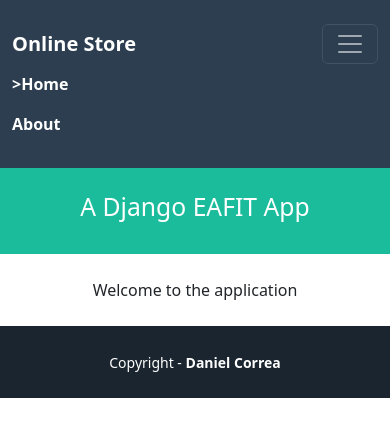
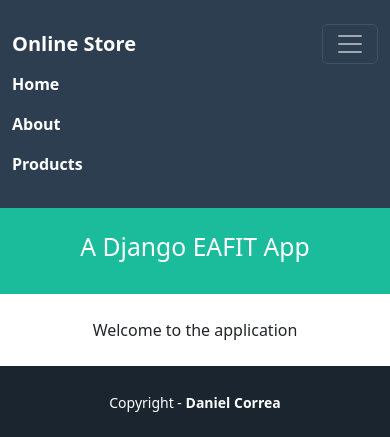
Before and after one commit to mgmedinac/Django-tutorials-Maria-Clara, a Django app: page / in a window 390 px wide, after a click that opens the changed part. Shown: the top 437 px of the page. Run offline with Django 4.2, Linux system fonts and the light colour scheme.

Commit message:
agregar vista y template para listado de productos

```diff
--- a/pages/templates/pages/base.html
+++ b/pages/templates/pages/base.html
@@ -19,8 +19,9 @@
             </button>
             <div class="collapse navbar-collapse" id="navbarNavAltMarkup">
                 <div class="navbar-nav ms-auto">
-                    <a class="nav-link active" href="{% url 'home' %}">>Home</a>
+                    <a class="nav-link active" href="{% url 'home' %}">Home</a>
                     <a class="nav-link active" href="{% url 'about' %}">About</a>
+                    <a class="nav-link active" href="{% url 'index' %}">Products</a>
                 </div>
             </div>
         </div>
--- a/pages/urls.py
+++ b/pages/urls.py
@@ -1,8 +1,10 @@
 from django.urls import path
-from .views import homePageView, aboutPageView
+from .views import homePageView, aboutPageView, productIndexView,productShowView
 
 
 urlpatterns = [
     path('', homePageView.as_view(), name='home'),
     path('about/', aboutPageView.as_view(), name='about'),
+    path('products/', productIndexView.as_view(), name='index'),
+    path('products/<str:id>', productShowView.as_view(), name='show'),
 ]
--- a/pages/views.py
+++ b/pages/views.py
@@ -1,5 +1,6 @@
 from django.shortcuts import render
 from django.views.generic import TemplateView
+from django.views import View
 
 class homePageView(TemplateView):
     template_name= 'pages/home.html'
@@ -19,3 +20,35 @@ class aboutPageView(TemplateView):
         "author": "Developed by: Maria Clara Medina Gómez",
         })
         return context
+
+
+class Product:
+    products = [
+    {"id":"1", "name":"TV", "description":"Best TV"},
+    {"id":"2", "name":"iPhone", "description":"Best iPhone"},
+    {"id":"3", "name":"Chromecast", "description":"Best Chromecast"},
+    {"id":"4", "name":"Glasses", "description":"Best Glasses"}
+    ]
+
+class productIndexView(View):
+    template_name = 'products/index.html'
+
+    def get(self, request):
+        viewData = {}
+        viewData["title"] = "Products - Online Store"
+        viewData["subtitle"] = "List of products"
+        viewData["products"] = Product.products
+
+        return render(request, self.template_name, viewData)
+
+
+class productShowView(View):
+    template_name = 'products/show.html'
+
+    def get(self, request, id):
+        viewData = {}
+        product = Product.products[int(id)-1]
+        viewData["title"] = product["name"] + " - Online Store"
+        viewData["subtitle"] = product["name"] + " - Product information"
+        viewData["product"] = product
+        return render(request, self.template_name, viewData)
```
Also changed, not shown: pages/templates/products/index.html (added, +24 -0 lines), pages/templates/products/show.html (added, +20 -0 lines).
